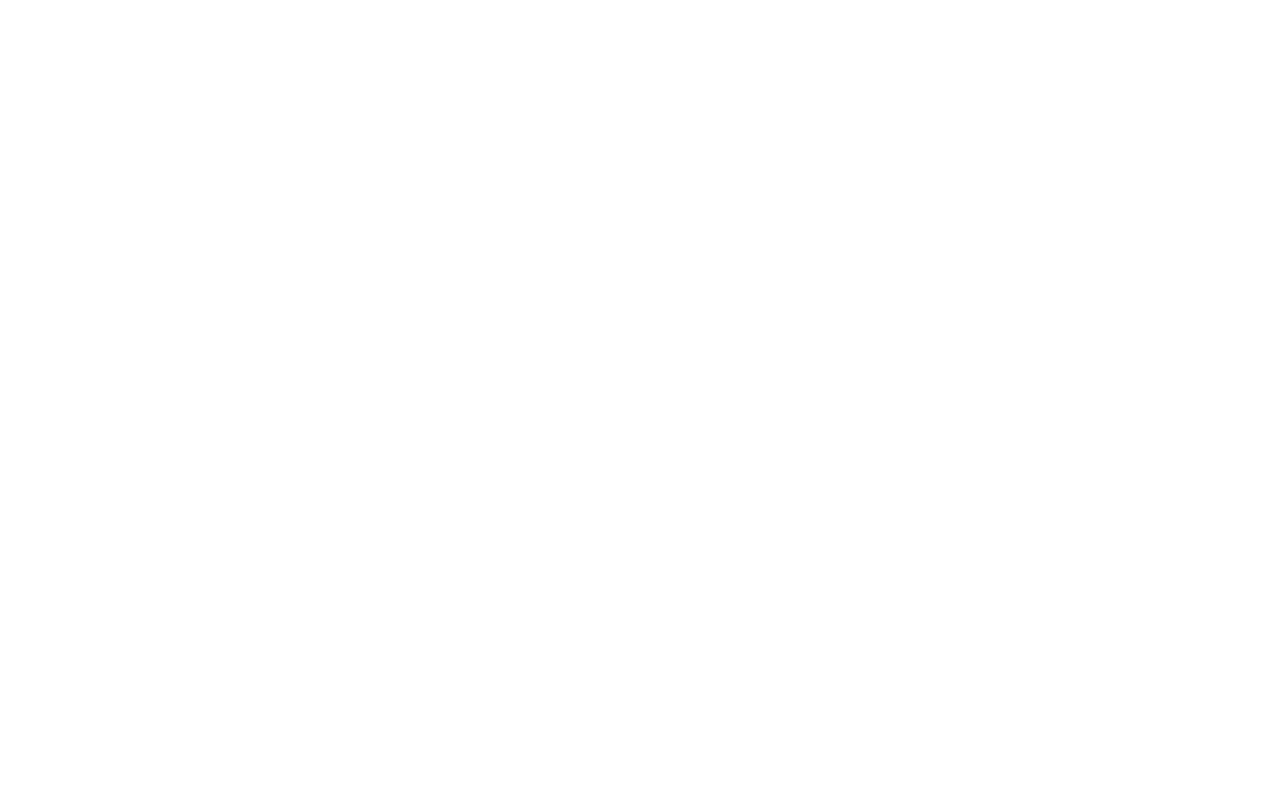
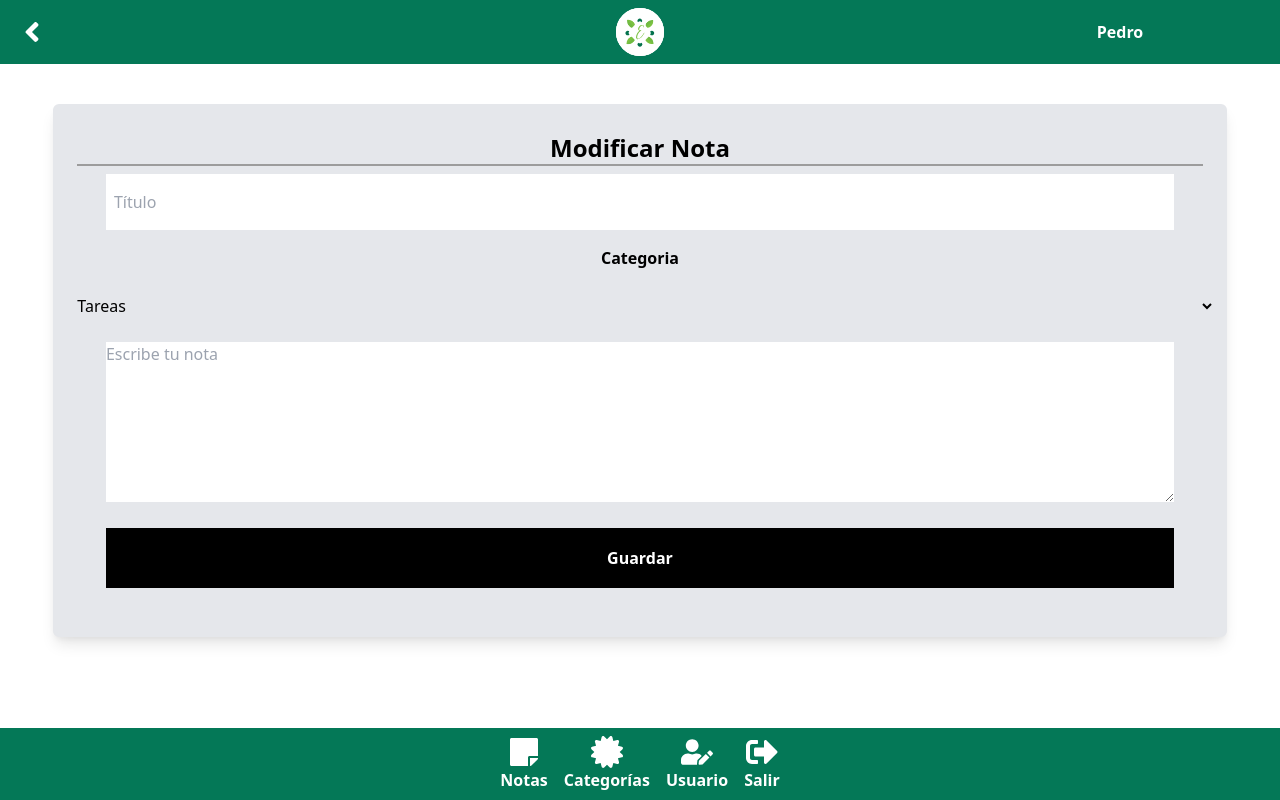
Before and after one commit to marzela547/easyblocproject, a React (Create React App) app in the folder Frontend/: page /updnota in a window 1280 px wide. Before the commit this address had no page. Built offline with nearby package versions, Linux system fonts and the light colour scheme.

Commit message:
pantalla editar nota

```diff
--- a/Frontend/src/App.js
+++ b/Frontend/src/App.js
@@ -6,6 +6,7 @@
 import Login from "./components/Login";
 import Ccontasena from "./components/Ccontrasena";
 import AddNota from "./components/AddNota";
+import UpdNota from "./components/updNota";
 const Private = ({ children }) => <RequireAuth redirectTo="/login">{children}</RequireAuth>
 
 function App() {
@@ -17,6 +18,7 @@
             <Route path="/login" element={<Login />} />
             <Route path="/ccontrasena" element={<Ccontasena />} />
 		      	<Route path="/addnota" element={<AddNota />} />
+            <Route path="/updnota" element={<UpdNota />} />
           </Routes>
         </div>
       </BrowserRouter>
--- /dev/null
+++ b/Frontend/src/components/updNota/index.js
@@ -0,0 +1,132 @@
+import { useState } from 'react'
+import { useNavigate } from 'react-router-dom';
+import { publicAxios } from '../../store/utils/Axios';
+
+import Page from '../Page';
+import TextBox from '../UI/TextBox';
+import { PrimaryButton } from '../UI/Button';
+import ComboBox from '../UI/ComboBox';
+import TextArea from '../UI/TextArea';
+import { addNewNota } from '../../store/reducers/notas/action';
+
+import { useSelector, useDispatch} from 'react-redux';
+
+
+const getSecurity = ({security})=>security;
+const UpdNota = ()=>{
+
+  const [txtTitulo, settxtTitulo] = useState("");
+  const [txtNota, settxtNota] = useState("");
+  const [txtType, setTxtType] = useState('S');
+  const dispatch = useDispatch();
+  const navigate = useNavigate();
+  let err;
+  let expre;
+
+  const onBtnClick = (e)=> {
+    e.preventDefault();
+    e.stopPropagation();
+
+    document.getElementById('mensajet').innerHTML = '';
+    document.getElementById('mensajea').innerHTML = '';
+    expre=/^\s*$/;
+
+    if(expre.test(txtNota)){
+      err=true;
+      document.getElementById('mensajet').innerHTML = 'Debe de escribir un titulo a la nota';
+
+    }else{
+      err=false;
+    }
+    if(expre.test(txtTitulo)){
+      err=true;
+      document.getElementById('mensajea').innerHTML = 'Debe escribir en la nota';
+
+    }else{
+      err=false;
+    }
+    if(err==false){
+      addNewNota(dispatch, txtTitulo, txtType, txtNota, "marcelazelaya547@yahoo.com",navigate, "/ccontrasena" )
+    }
+
+
+  }
+
+    const onChangeHandler = (e)=> {
+       const {name, value} = e.target;
+       switch(name){
+          case "txtTitulo":
+            settxtTitulo(value);
+            break;
+        case "txtType":
+            setTxtType(value);
+            break;
+         case "txtNota":
+            settxtNota(value);
+            break;
+
+      }
+
+    }
+    return(
+
+        <Page showHeader={true} title="Modificar Nota" showNavBar>
+            <div className=" w-11/12 h-4/5 mx-auto mt-10 border-4 bg-gray-200 rounded-md shadow-lg text-center overflow-scroll" >
+                  <h1 className="mt-6 text-2xl font-bold">Modificar Nota</h1>
+                  <div style={{ borderTop: "2px solid #9c9c9c ", marginLeft: 20, marginRight: 20 }}></div>
+                    <div>
+
+                                <div className="m-auto w-11/12">
+                                    <TextBox
+                                        id="titulo"
+                                        label="txtTitulo"
+                                        placeholder="Título"
+                                        value={txtTitulo}
+                                        name="txtTitulo"
+                                        onChange={onChangeHandler}
+
+                                        >
+                                        </TextBox>
+                                        <label id="mensajea" className=" text-red-600 text-sm w-4 h-4 mb-4" ></label>
+                                </div>
+
+                                    <ComboBox
+                                    label="Categoria"
+                                    name="txtType"
+                                    value={txtType}
+                                    onChange={onChangeHandler}
+                                    >
+                                    <option value="Tareas">Tareas</option>
+                                    <option value="Trabajo">Trabajo</option>
+                                    <option value="Noticias">Noticias</option>
+                                    <option value="Importante">Importante</option>
+                                    </ComboBox>
+                                    <TextArea
+                                        id="nota"
+                                        placeholder="Escribe tu nota"
+                                        value= {txtNota}
+                                        name="txtNota"
+                                        onChange={onChangeHandler}
+                                        >
+                                    </TextArea>
+                                    <label id="mensajet" className=" text-red-600 text-sm w-4 h-4 mb-4" ></label>
+
+
+                                        <div  className="w-11/12 p-0.5 m-auto mt-5 mb-8 bg-black text-white">
+                                            <PrimaryButton onClick={onBtnClick}>Guardar</PrimaryButton>
+                                          </div>
+
+
+
+                    </div>
+                </div>
+
+       </Page>
+
+
+    );
+
+
+}
+
+export default UpdNota;
```
